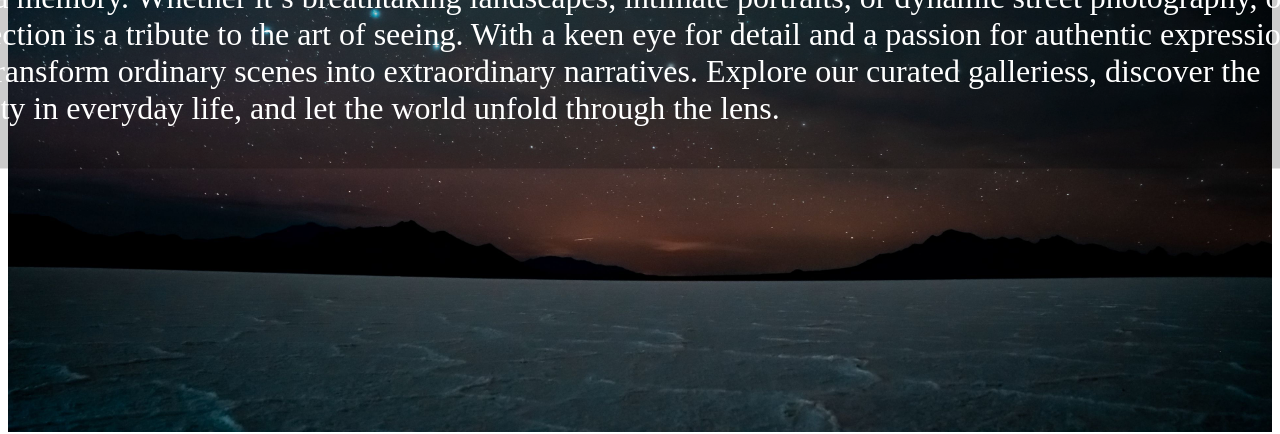
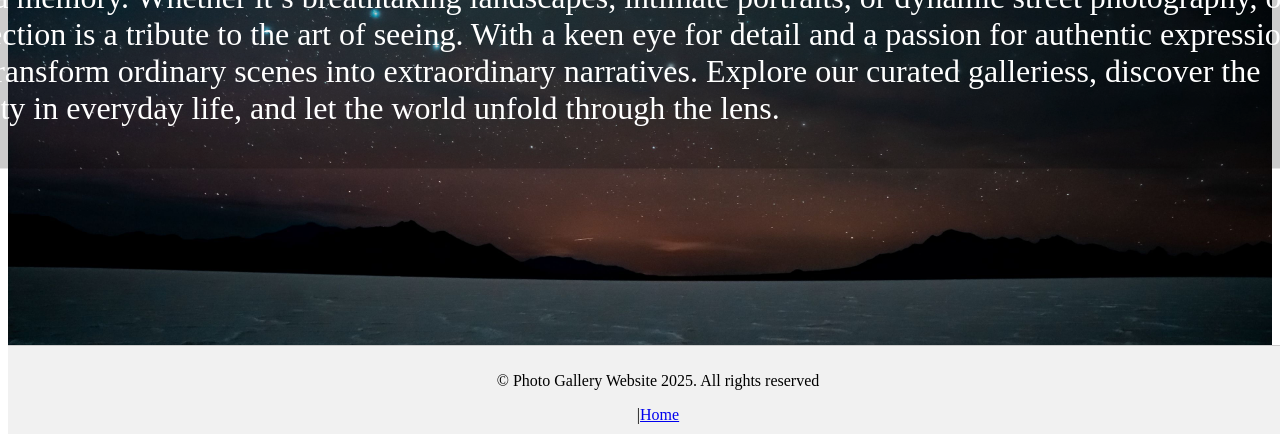
Before and after one commit to loisegakii/photo-gallery-website, a plain HTML site: page index.html in a window 1280 px wide. Shown: the part 366-800 px from the top of the page. Drawn offline with Linux system fonts and the light colour scheme.

Commit message:
seventh commit

```diff
--- a/index.html
+++ b/index.html
@@ -4,6 +4,18 @@
     <meta charset="UTF-8">
     <meta name="viewport" content="width=device-width, initial-scale=1.0">
     <title>My photo Gallery</title>
+
+    <style>
+        footer {
+            text-align: center;
+            background-color: #f1f1f1;
+            padding: 10px;
+            position: fixed;
+            bottom: 0;
+            width: 100%;
+            border-top: 1px solid #ccc;
+        }
+    </style>
 </head>
 <body>
 
@@ -25,7 +37,9 @@
             <a href="favourites.html"><p style="position:absolute; top:60%; left:-14%;font-size:30px;color:white">Favourites</p></a>
         </div>
 
-
+        <footer>
+            <p>&copy; Photo Gallery Website 2025. All rights reserved</p> |<a href="#home">Home</a>
+        </footer>
     </div>
 
     <!-- Nature section -->
@@ -64,7 +78,9 @@
         </tr>
     </table>
     </div>
-
+    <footer>
+        <p>&copy; Photo Gallery Website 2025. All rights reserved</p> |<a href="#home">Home</a>
+    </footer>
     </div>
     <!-- Travel section -->
     <section id="travel">
@@ -102,7 +118,9 @@
                 </tr>
             </table>
             </div>
-
+            <footer>
+                <p>&copy; Photo Gallery Website 2025. All rights reserved</p> |<a href="#home">Home</a>
+            </footer>
         </div>
 
 
@@ -145,7 +163,9 @@
                         </a>
                     </td>
 
-
+            </tr>
+            </table>
+            </div>
 
             </div>
 
```
Also changed, not shown: favourites.html (+23 -1 lines).
